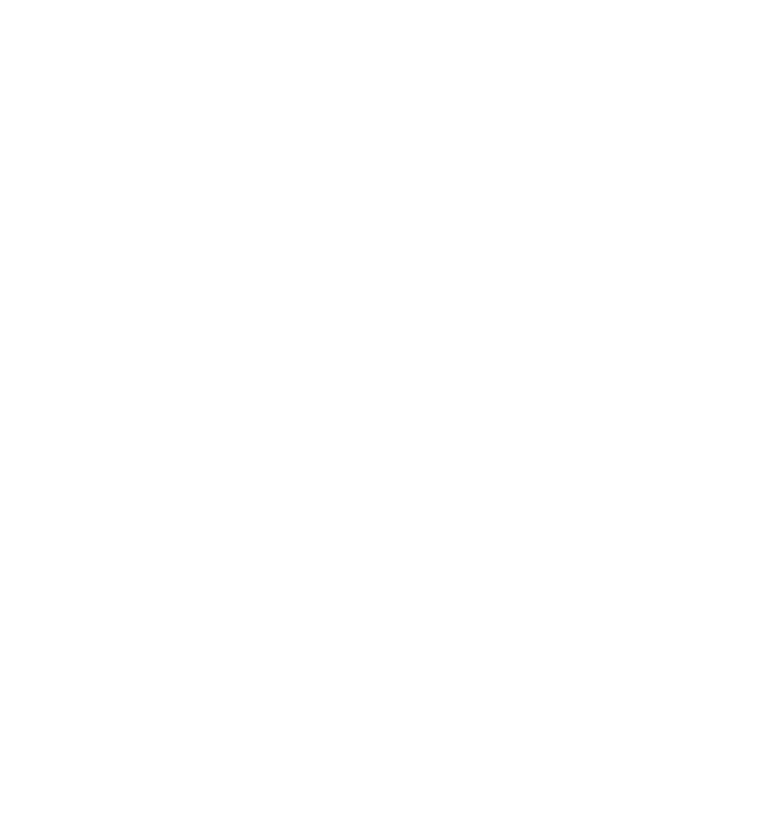
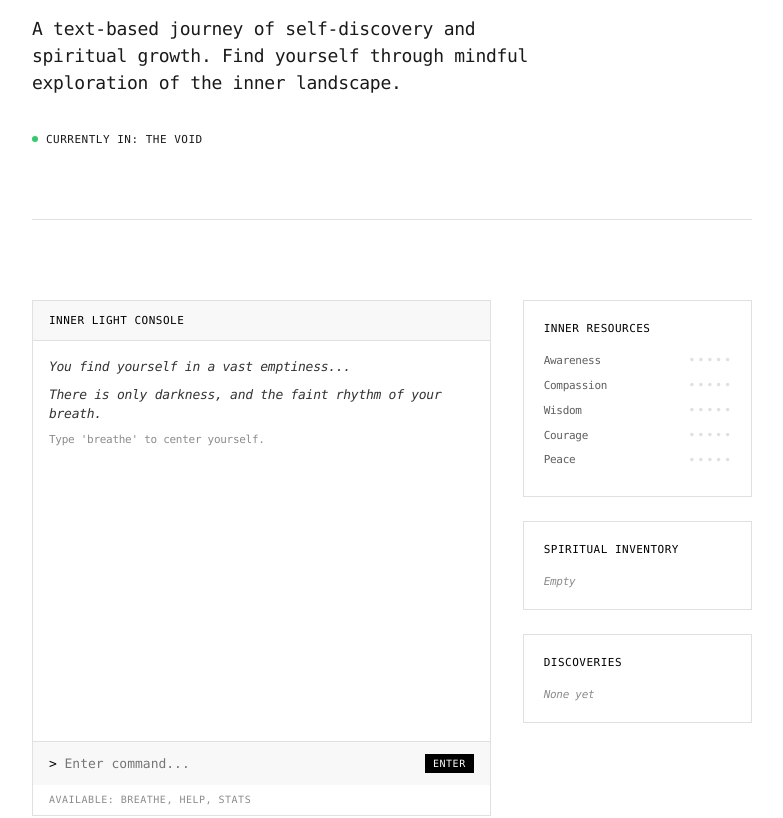
Before and after one commit to shahhinsarlak/sarlakweb, a Next.js app: page /game in a window 1280 px wide. Shown: the part 240-1058 px from the top of the page, without its empty margins (248-1031 px from the left). Before the commit the page ends 800 px from the top, so only its background shows below. Built offline with nearby package versions, Linux system fonts and the light colour scheme.

Commit message:
Update page.js

```diff
--- a/app/game/page.js
+++ b/app/game/page.js
@@ -1,6 +1,7 @@
 'use client';
 import { useState, useEffect, useRef } from 'react';
 import Header from '../../components/Header';
+import Footer from '../../components/Footer';
 
 export default function Game() {
   const [gameState, setGameState] = useState({
@@ -15,7 +16,6 @@ export default function Game() {
     inventory: [],
     unlockedActions: ['breathe'],
     messages: [],
-    autoActions: {},
     discoveries: []
   });
 
@@ -32,9 +32,19 @@ export default function Game() {
 
   // Initialize game
   useEffect(() => {
-    addMessage("You find yourself in a vast emptiness...", "system");
-    addMessage("There is only darkness, and the faint rhythm of your breath.", "system");
-    addMessage("Type 'breathe' to center yourself.", "hint");
+    const initMessages = [
+      { text: "You find yourself in a vast emptiness...", type: "system" },
+      { text: "There is only darkness, and the faint rhythm of your breath.", type: "system" },
+      { text: "Type 'breathe' to center yourself.", type: "hint" }
+    ];
+
+    setGameState(prev => ({
+      ...prev,
+      messages: initMessages.map((msg, index) => ({
+        ...msg,
+        id: `init-${index}`
+      }))
+    }));
   }, []);
 
   const addMessage = (text, type = "normal") => {
@@ -80,7 +90,6 @@ export default function Game() {
   };
 
   const gameActions = {
-    // Stage: Void
     breathe: () => {
       if (gameState.resources.awareness < 5) {
         const messages = [
@@ -93,11 +102,11 @@ export default function Game() {
         addMessage(messages[gameState.resources.awareness] || messages[4], "action");
         updateResources({ awareness: gameState.resources.awareness + 1 });
 
-        if (gameState.resources.awareness === 2) {
+        if (gameState.resources.awareness === 1) {
           unlockAction('listen');
           addMessage("You can now 'listen' to the silence.", "hint");
         }
-        if (gameState.resources.awareness === 4) {
+        if (gameState.resources.awareness === 3) {
           unlockAction('feel');
           addMessage("You can now 'feel' what's around you.", "hint");
         }
@@ -107,7 +116,7 @@ export default function Game() {
     },
 
     listen: () => {
-      if (gameState.resources.awareness < 3) {
+      if (gameState.resources.awareness < 2) {
         addMessage("You need to breathe more before you can truly listen.", "system");
         return;
       }
@@ -121,7 +130,7 @@ export default function Game() {
         addMessage(messages[gameState.resources.compassion], "action");
         updateResources({ compassion: gameState.resources.compassion + 1 });
 
-        if (gameState.resources.compassion === 2) {
+        if (gameState.resources.compassion === 1) {
           unlockAction('forgive');
           addMessage("You can now 'forgive' yourself.", "hint");
         }
@@ -131,7 +140,7 @@ export default function Game() {
     },
 
     feel: () => {
-      if (gameState.resources.awareness < 4) {
+      if (gameState.resources.awareness < 3) {
         addMessage("You must breathe more deeply before you can truly feel.", "system");
         return;
       }
@@ -145,7 +154,7 @@ export default function Game() {
         addMessage(messages[gameState.resources.courage], "action");
         updateResources({ courage: gameState.resources.courage + 1 });
 
-        if (gameState.resources.courage === 2) {
+        if (gameState.resources.courage === 1) {
           unlockAction('face');
           addMessage("You can now 'face' your shadows.", "hint");
         }
@@ -155,7 +164,7 @@ export default function Game() {
     },
 
     forgive: () => {
-      if (gameState.resources.compassion < 2) {
+      if (gameState.resources.compassion < 1) {
         addMessage("You need to listen more deeply before you can forgive.", "system");
         return;
       }
@@ -170,7 +179,7 @@ export default function Game() {
         updateResources({ peace: gameState.resources.peace + 1 });
         addToInventory("Self-Compassion");
 
-        if (gameState.resources.peace === 3) {
+        if (gameState.resources.peace === 2) {
           unlockAction('illuminate');
           addMessage("You can now 'illuminate' your path.", "hint");
         }
@@ -180,7 +189,7 @@ export default function Game() {
     },
 
     face: () => {
-      if (gameState.resources.courage < 2) {
+      if (gameState.resources.courage < 1) {
         addMessage("You need more courage before you can face your shadows.", "system");
         return;
       }
@@ -195,7 +204,7 @@ export default function Game() {
         updateResources({ wisdom: gameState.resources.wisdom + 1 });
         addToInventory("Shadow Integration");
 
-        if (gameState.resources.wisdom === 3) {
+        if (gameState.resources.wisdom === 2) {
           unlockAction('transcend');
           addMessage("You can now 'transcend' your limitations.", "hint");
         }
@@ -205,7 +214,7 @@ export default function Game() {
     },
 
     illuminate: () => {
-      if (gameState.resources.peace < 3) {
+      if (gameState.resources.peace < 2) {
         addMessage("You need more inner peace to illuminate your path.", "system");
         return;
       }
@@ -223,7 +232,7 @@ export default function Game() {
     },
 
     transcend: () => {
-      if (gameState.resources.wisdom < 3) {
+      if (gameState.resources.wisdom < 2) {
         addMessage("You need more wisdom to transcend your limitations.", "system");
         return;
       }
@@ -231,9 +240,9 @@ export default function Game() {
       addMessage("You rise above the illusions that once bound you...", "action");
       addMessage("Your consciousness expands beyond the boundaries of self.", "system");
       updateResources({
-        awareness: gameState.resources.awareness + 2,
-        compassion: gameState.resources.compassion + 1,
-        wisdom: gameState.resources.wisdom + 1
+        awareness: Math.min(5, gameState.resources.awareness + 1),
+        compassion: Math.min(5, gameState.resources.compassion + 1),
+        wisdom: Math.min(5, gameState.resources.wisdom + 1)
       });
       addDiscovery("Transcendence");
     },
@@ -259,7 +268,7 @@ export default function Game() {
       }
 
       addMessage("You plant a seed of pure intention. It glows with potential.", "action");
-      updateResources({ wisdom: gameState.resources.wisdom + 1 });
+      updateResources({ wisdom: Math.min(5, gameState.resources.wisdom + 1) });
       addToInventory("Intention Seed");
     },
 
@@ -271,8 +280,8 @@ export default function Game() {
 
       addMessage("You nurture your inner garden with presence and care.", "action");
       updateResources({
-        compassion: gameState.resources.compassion + 1,
-        peace: gameState.resources.peace + 1
+        compassion: Math.min(5, gameState.resources.compassion + 1),
+        peace: Math.min(5, gameState.resources.peace + 1)
       });
     },
 
@@ -293,10 +302,6 @@ export default function Game() {
       addMessage(`Available actions: ${gameState.unlockedActions.join(', ')}`, "hint");
     },
 
-    discoveries: () => {
-      if (gameState.discoveries.length === 0) {
-        addMessage("You haven't made any profound discoveries yet.", "system");
-      } else {
     discoveries: () => {
       if (gameState.discoveries.length === 0) {
         addMessage("You haven't made any profound discoveries yet.", "system");
@@ -326,35 +331,14 @@ export default function Game() {
     }
   };
 
-  const getMessageStyle = (type) => {
-    const baseStyle = {
-      marginBottom: '8px',
-      lineHeight: '1.6',
-      fontSize: '13px'
-    };
-
-    switch (type) {
-      case 'system':
-        return { ...baseStyle, color: '#c084fc', fontStyle: 'italic' };
-      case 'action':
-        return { ...baseStyle, color: '#86efac' };
-      case 'input':
-        return { ...baseStyle, color: '#93c5fd', fontFamily: 'monospace' };
-      case 'hint':
-        return { ...baseStyle, color: '#fde047', fontSize: '12px', opacity: 0.8 };
-      default:
-        return { ...baseStyle, color: '#d1d5db' };
-    }
-  };
-
   const getStageDescription = () => {
     switch (gameState.stage) {
       case 'void':
-        return "The Void - A place of infinite potential";
+        return "The Void";
       case 'path':
-        return "The Path - Illuminated by inner light";
+        return "The Starlit Path";
       case 'garden':
-        return "The Garden - Where intentions bloom";
+        return "The Inner Garden";
       default:
         return "Unknown realm";
     }
@@ -363,62 +347,29 @@ export default function Game() {
   return (
     <>
       <Header />
-      <div style={{
-        minHeight: '100vh',
-        background: '#000000',
-        color: '#ffffff',
-        padding: '40px 20px'
-      }}>
-        <div style={{ maxWidth: '1200px', margin: '0 auto' }}>
-          {/* Header */}
-          <div style={{
-            borderBottom: '1px solid #374151',
-            paddingBottom: '16px',
-            marginBottom: '24px'
-          }}>
-            <h1 style={{
-              fontSize: '32px',
-              fontFamily: 'monospace',
-              color: '#c084fc',
-              marginBottom: '8px',
-              fontWeight: '400'
-            }}>
-              Inner Light
-            </h1>
-            <p style={{
-              fontSize: '14px',
-              color: '#9ca3af',
-              marginBottom: '4px'
-            }}>
-              A journey of self-discovery
-            </p>
-            <p style={{
-              fontSize: '12px',
-              color: '#6b7280'
-            }}>
-              {getStageDescription()}
-            </p>
+      <main className="main-content">
+        <section className="section">
+          <h1 className="page-title">Inner Light</h1>
+          <p className="intro-text">
+            A text-based journey of self-discovery and spiritual growth.
+            Find yourself through mindful exploration of the inner landscape.
+          </p>
+          <div className="status">
+            <span className="status-dot"></span>
+            Currently in: {getStageDescription()}
           </div>
+        </section>
 
-          {/* Game Interface */}
-          <div style={{
-            display: 'grid',
-            gridTemplateColumns: window.innerWidth > 1024 ? '2fr 1fr' : '1fr',
-            gap: '24px'
-          }}>
-            {/* Main Game Area */}
-            <div>
-              <div style={{
-                background: '#111827',
-                border: '1px solid #374151',
-                borderRadius: '8px',
-                padding: '16px',
-                marginBottom: '16px',
-                height: '400px',
-                overflowY: 'auto'
-              }}>
+        <section className="section">
+          <div className="game-container">
+            {/* Game Terminal */}
+            <div className="game-terminal">
+              <div className="terminal-header">
+                <div className="terminal-title">Inner Light Console</div>
+              </div>
+              <div className="terminal-content">
                 {gameState.messages.map((msg) => (
-                  <div key={msg.id} style={getMessageStyle(msg.type)}>
+                  <div key={msg.id} className={`message message-${msg.type}`}>
                     {msg.text}
                   </div>
                 ))}
@@ -426,23 +377,14 @@ export default function Game() {
               </div>
 
               {/* Command Input */}
-              <div style={{ display: 'flex', gap: '8px' }}>
+              <div className="terminal-input">
+                <span className="prompt">&gt;</span>
                 <input
                   type="text"
                   value={inputValue}
                   onChange={(e) => setInputValue(e.target.value)}
                   onKeyPress={handleKeyPress}
-                  style={{
-                    flex: 1,
-                    background: '#1f2937',
-                    border: '1px solid #4b5563',
-                    borderRadius: '4px',
-                    padding: '8px 12px',
-                    color: '#ffffff',
-                    fontFamily: 'monospace',
-                    fontSize: '14px',
-                    outline: 'none'
-                  }}
+                  className="command-input"
                   placeholder="Enter command..."
                   autoFocus
                 />
@@ -452,136 +394,58 @@ export default function Game() {
                       handleCommand(inputValue);
                     }
                   }}
-                  style={{
-                    padding: '8px 16px',
-                    background: '#7c3aed',
-                    color: '#ffffff',
-                    border: 'none',
-                    borderRadius: '4px',
-                    fontFamily: 'monospace',
-                    fontSize: '14px',
-                    cursor: 'pointer',
-                    transition: 'background-color 0.2s'
-                  }}
-                  onMouseOver={(e) => e.target.style.background = '#5b21b6'}
-                  onMouseOut={(e) => e.target.style.background = '#7c3aed'}
+                  className="submit-button"
                 >
                   Enter
                 </button>
               </div>
 
-              <div style={{
-                marginTop: '8px',
-                fontSize: '12px',
-                color: '#6b7280'
-              }}>
-                Try: {gameState.unlockedActions.slice(0, 3).join(', ')}, help, stats, inventory
+              <div className="terminal-hint">
+                Available: {gameState.unlockedActions.slice(0, 4).join(', ')}, help, stats
               </div>
             </div>
 
-            {/* Sidebar */}
-            <div style={{ display: 'flex', flexDirection: 'column', gap: '16px' }}>
+            {/* Game Stats Sidebar */}
+            <div className="game-sidebar">
               {/* Resources */}
-              <div style={{
-                background: '#111827',
-                border: '1px solid #374151',
-                borderRadius: '8px',
-                padding: '16px'
-              }}>
-                <h3 style={{
-                  fontSize: '14px',
-                  fontFamily: 'monospace',
-                  color: '#c084fc',
-                  marginBottom: '12px'
-                }}>
-                  Inner Resources
-                </h3>
+              <div className="stat-card">
+                <div className="stat-title">Inner Resources</div>
                 {Object.entries(gameState.resources).map(([key, value]) => (
-                  <div key={key} style={{
-                    display: 'flex',
-                    justifyContent: 'space-between',
-                    fontSize: '12px',
-                    marginBottom: '4px'
-                  }}>
-                    <span style={{
-                      color: '#9ca3af',
-                      textTransform: 'capitalize'
-                    }}>
-                      {key}
-                    </span>
-                    <span style={{ color: '#22c55e' }}>
-                      {'●'.repeat(value)}{'○'.repeat(Math.max(0, 5-value))}
-                    </span>
+                  <div key={key} className="stat-row">
+                    <span className="stat-label">{key}</span>
+                    <div className="stat-bar">
+                      {Array.from({ length: 5 }, (_, i) => (
+                        <span key={i} className={`stat-dot ${i < value ? 'filled' : ''}`}>
+                          •
+                        </span>
+                      ))}
+                    </div>
                   </div>
                 ))}
               </div>
 
               {/* Inventory */}
-              <div style={{
-                background: '#111827',
-                border: '1px solid #374151',
-                borderRadius: '8px',
-                padding: '16px'
-              }}>
-                <h3 style={{
-                  fontSize: '14px',
-                  fontFamily: 'monospace',
-                  color: '#c084fc',
-                  marginBottom: '12px'
-                }}>
-                  Spiritual Inventory
-                </h3>
+              <div className="stat-card">
+                <div className="stat-title">Spiritual Inventory</div>
                 {gameState.inventory.length === 0 ? (
-                  <p style={{
-                    fontSize: '12px',
-                    color: '#6b7280',
-                    fontStyle: 'italic'
-                  }}>
-                    Empty
-                  </p>
+                  <div className="empty-text">Empty</div>
                 ) : (
                   gameState.inventory.map((item, index) => (
-                    <div key={index} style={{
-                      fontSize: '12px',
-                      color: '#d1d5db',
-                      marginBottom: '4px'
-                    }}>
-                      • {item}
+                    <div key={index} className="inventory-item">
+                      {item}
                     </div>
                   ))
                 )}
               </div>
 
               {/* Discoveries */}
-              <div style={{
-                background: '#111827',
-                border: '1px solid #374151',
-                borderRadius: '8px',
-                padding: '16px'
-              }}>
-                <h3 style={{
-                  fontSize: '14px',
-                  fontFamily: 'monospace',
-                  color: '#c084fc',
-                  marginBottom: '12px'
-                }}>
-                  Discoveries
-                </h3>
+              <div className="stat-card">
+                <div className="stat-title">Discoveries</div>
                 {gameState.discoveries.length === 0 ? (
-                  <p style={{
-                    fontSize: '12px',
-                    color: '#6b7280',
-                    fontStyle: 'italic'
-                  }}>
-                    None yet
-                  </p>
+                  <div className="empty-text">None yet</div>
                 ) : (
                   gameState.discoveries.map((discovery, index) => (
-                    <div key={index} style={{
-                      fontSize: '12px',
-                      color: '#fde047',
-                      marginBottom: '4px'
-                    }}>
+                    <div key={index} className="discovery-item">
                       ✦ {discovery}
                     </div>
                   ))
@@ -589,9 +453,219 @@ export default function Game() {
               </div>
             </div>
           </div>
-        </div>
-      </div>
+        </section>
+      </main>
+      <Footer />
+
+      <style jsx>{`
+        .page-title {
+          font-size: 24px;
+          font-weight: 400;
+          letter-spacing: 1px;
+          margin-bottom: 16px;
+          color: var(--accent-color);
+        }
+
+        .game-container {
+          display: grid;
+          grid-template-columns: 2fr 1fr;
+          gap: 32px;
+          margin-bottom: 40px;
+        }
+
+        .game-terminal {
+          border: 1px solid var(--border-color);
+          background: var(--bg-color);
+        }
+
+        .terminal-header {
+          padding: 12px 16px;
+          border-bottom: 1px solid var(--border-color);
+          background: var(--hover-color);
+        }
+
+        .terminal-title {
+          font-size: 11px;
+          text-transform: uppercase;
+          letter-spacing: 0.5px;
+          color: var(--accent-color);
+        }
+
+        .terminal-content {
+          height: 400px;
+          padding: 16px;
+          overflow-y: auto;
+          font-family: 'SF Mono', 'Monaco', 'Inconsolata', 'Roboto Mono', monospace;
+          font-size: 13px;
+          line-height: 1.5;
+        }
+
+        .message {
+          margin-bottom: 8px;
+        }
+
+        .message-system {
+          color: var(--accent-color);
+          font-style: italic;
+          opacity: 0.8;
+        }
+
+        .message-action {
+          color: var(--text-color);
+        }
+
+        .message-input {
+          color: var(--accent-color);
+          opacity: 0.7;
+        }
+
+        .message-hint {
+          color: var(--text-color);
+          opacity: 0.5;
+          font-size: 11px;
+        }
+
+        .terminal-input {
+          padding: 12px 16px;
+          border-top: 1px solid var(--border-color);
+          background: var(--hover-color);
+          display: flex;
+          align-items: center;
+          gap: 8px;
+        }
+
+        .prompt {
+          color: var(--accent-color);
+          font-family: inherit;
+          font-size: 13px;
+        }
+
+        .command-input {
+          flex: 1;
+          background: transparent;
+          border: none;
+          color: var(--text-color);
+          font-family: inherit;
+          font-size: 13px;
+          outline: none;
+        }
+
+        .submit-button {
+          background: var(--accent-color);
+          color: var(--bg-color);
+          border: none;
+          padding: 4px 8px;
+          font-family: inherit;
+          font-size: 10px;
+          text-transform: uppercase;
+          letter-spacing: 0.5px;
+          cursor: pointer;
+          transition: var(--transition);
+        }
+
+        .submit-button:hover {
+          opacity: 0.8;
+        }
+
+        .terminal-hint {
+          padding: 8px 16px;
+          font-size: 10px;
+          opacity: 0.5;
+          color: var(--text-color);
+          text-transform: uppercase;
+          letter-spacing: 0.5px;
+        }
+
+        .game-sidebar {
+          display: flex;
+          flex-direction: column;
+          gap: 24px;
+        }
+
+        .stat-card {
+          border: 1px solid var(--border-color);
+          padding: 20px;
+        }
+
+        .stat-title {
+          font-size: 11px;
+          text-transform: uppercase;
+          letter-spacing: 0.5px;
+          color: var(--accent-color);
+          margin-bottom: 16px;
+        }
+
+        .stat-row {
+          display: flex;
+          justify-content: space-between;
+          align-items: center;
+          margin-bottom: 8px;
+        }
+
+        .stat-label {
+          font-size: 11px;
+          text-transform: capitalize;
+          color: var(--text-color);
+          opacity: 0.7;
+        }
+
+        .stat-bar {
+          display: flex;
+          gap: 2px;
+        }
+
+        .stat-dot {
+          font-size: 12px;
+          color: var(--border-color);
+          transition: var(--transition);
+        }
+
+        .stat-dot.filled {
+          color: var(--accent-color);
+        }
+
+        .empty-text {
+          font-size: 11px;
+          color: var(--text-color);
+          opacity: 0.5;
+          font-style: italic;
+        }
+
+        .inventory-item {
+          font-size: 11px;
+          color: var(--text-color);
+          margin-bottom: 4px;
+          opacity: 0.8;
+        }
+
+        .discovery-item {
+          font-size: 11px;
+          color: var(--accent-color);
+          margin-bottom: 4px;
+        }
+
+        @media (max-width: 768px) {
+          .game-container {
+            grid-template-columns: 1fr;
+            gap: 24px;
+          }
+
+          .terminal-content {
+            height: 300px;
+          }
+
+          .terminal-input {
+            flex-direction: column;
+            align-items: stretch;
+            gap: 8px;
+          }
+
+          .submit-button {
+            align-self: flex-end;
+            padding: 8px 12px;
+          }
+        }
+      `}</style>
     </>
   );
 }
-  }}
```
